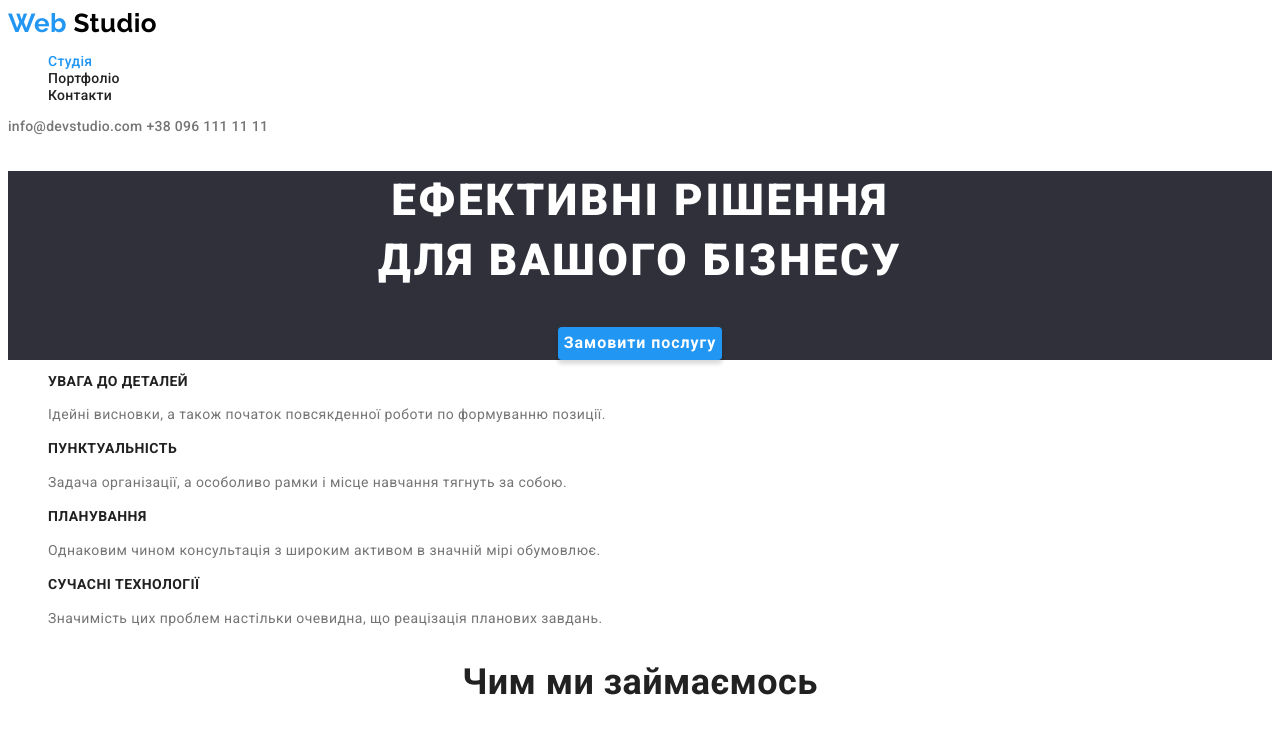
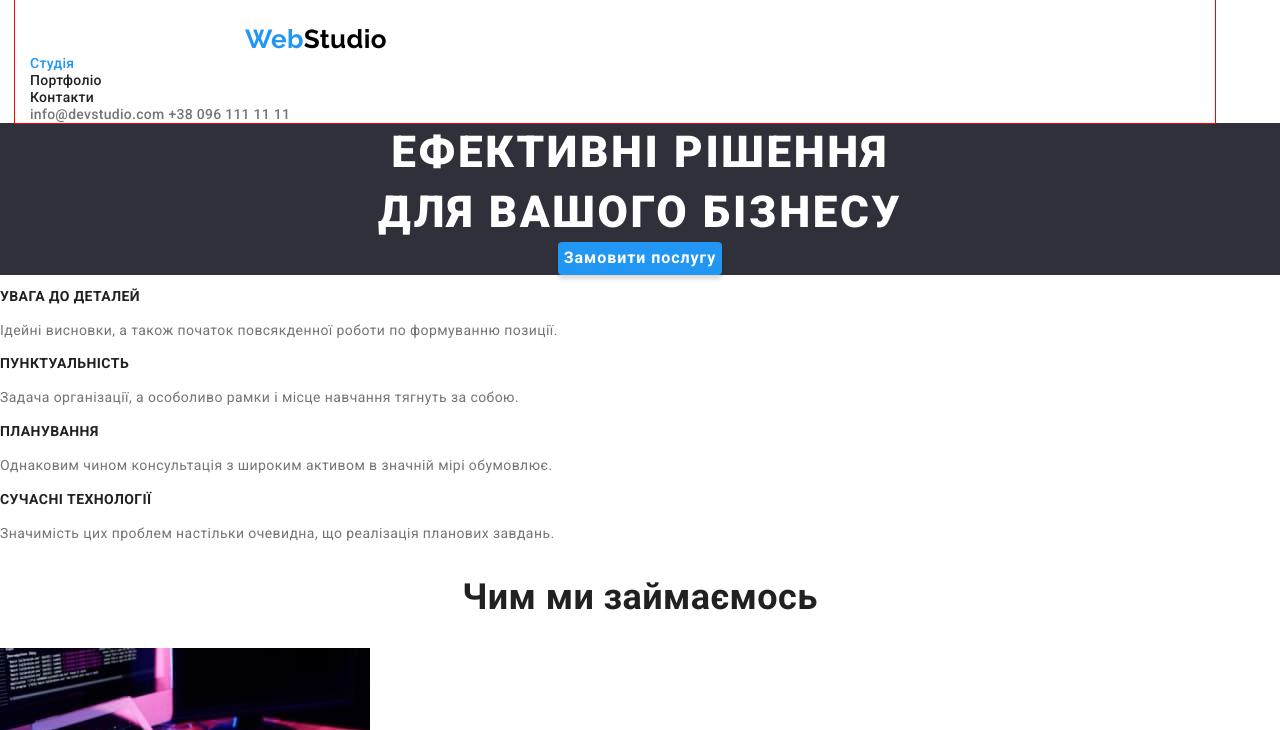
Before and after one commit to hizhy/goit-markup-hw-03, a plain HTML site: page index.html in a window 1280 px wide. Shown: the top 730 px of the page. Drawn offline with nearby package versions, Linux system fonts and the light colour scheme.

Commit message:
prettier change

```diff
--- a/css/styles.css
+++ b/css/styles.css
@@ -1,3 +1,19 @@
+/*  основний колір тексту #757575 */
+/* додатковий колір тексту #212121; */
+/* вторинний колір фону #F5F4FA; */
+/* колір фону підвалу #2F303A; */
+/* колір тексту підвалу rgba(255,255,255,0.6) */
+/* акцент #2196F3; */
+
+/* html {
+	box-sizing: border-box;
+}
+*,
+*::before,
+*::after {
+	box-sizing: inherit;
+} */
+
 :root {
 	--text-color: #757575;
 	--sec-text-color: #212121;
@@ -7,6 +23,7 @@
 	--accent-color: #2196f3;
 }
 body {
+	/* margin: 0; */
 	background-color: var(--bg-color);
 	color: var(--text-color);
 	font-family: "Roboto", sans-serif;
@@ -16,15 +33,30 @@ body {
 	letter-spacing: 0.03em;
 }
 
-/*  основний колір тексту #757575 */
-/* додатковий колір тексту #212121; */
-/* вторинний колір фону #F5F4FA; */
-/* колір фону підвалу #2F303A; */
-/* колір тексту підвалу rgba(255,255,255,0.6) */
-/* акцент #2196F3; */
+h1, p {
+	margin: 0;
+}
+
+img {
+	display: block;
+	max-width: 100%;
+	height: auto;
+}
 
 /* common styles */
+.container {
+	width: 1200px;
+	padding-left: 15px;
+	padding-right: 15px;
+	margin-left: 15px;
+	margin-right: 15px;
+
+
+outline: 1px solid red;
+}
 .list {
+	margin: 0;
+	padding: 0;
 	list-style: none;
 }
 .link {
@@ -44,12 +76,20 @@ body {
 .header {
 	font-weight: 500;
 }
+
 .header-logo {
+	display: inline-block;
+	min-width: 145px;
+	height: 31px;
+	margin-left: 215px;
+	margin-top: 24px;
 	color: var(--accent-color);
+	font-weight: 700;
 	font-family: "Raleway", sans-serif;
 	font-size: 26px;
 	line-height: 1.19;
 }
+
 .header-nav .link {
 	color: var(--sec-text-color);
 	line-height: 1.14;
@@ -73,6 +113,8 @@ body {
 	text-align: center;
 }
 .hero-title {
+	margin-top: 0;
+	margin-bottom: 0;
 	color: #ffffff;
 	font-size: 44px;
 	font-weight: 900;
--- a/index.html
+++ b/index.html
@@ -10,6 +10,7 @@
 			href="https://fonts.googleapis.com/css2?family=Raleway:wght@700&family=Roboto:wght@400;500;700;900&display=swap"
 			rel="stylesheet"
 		/>
+		<link rel="stylesheet" href="https://cdn.jsdelivr.net/npm/modern-normalize/modern-normalize.min.css" />
 		<link rel="stylesheet" href="./css/styles.css" />
 		<title>Студія</title>
 	</head>
@@ -17,20 +18,23 @@
 	<body>
 		<!-- Хедер -->
 		<header class="header">
-			<a class="header-logo link" href="#">
-				Web
-				<span style="color: #000">Studio</span>
-			</a>
+			<div class="container">
+				<a class="header-logo link" href="#">Web<span style="color: #000000">Studio</span> </a>
 				<nav class="header-nav">
 					<ul class="list">
-					<li class="header-item"><a class="link current" href="#">Студія</a></li>
-					<li class="header-item"><a class="link" href="./portfolio.html">Портфоліо</a></li>
+						<li class="header-item">
+							<a class="link current" href="#">Студія</a>
+						</li>
+						<li class="header-item">
+							<a class="link" href="./portfolio.html">Портфоліо</a>
+						</li>
 						<li class="header-item"><a class="link" href="#">Контакти</a></li>
 					</ul>
 				</nav>
 				<div class="header-group">
 					<a class="link" href="mailto:info@devstudio.com">info@devstudio.com</a>
 					<a class="link" href="tel:+380961111111">+38 096 111 11 11</a>
+				</div>
 			</div>
 		</header>
 		<main>
@@ -50,19 +54,19 @@
 				<ul class="list">
 					<li>
 						<h3 class="title">увага до деталей</h3>
-						<p class="f-text">Ідейні висновки, а також початок повсякденної роботи по формуванню позиції.</p>
+						<p class="f-text"> Ідейні висновки, а також початок повсякденної роботи по формуванню позиції. </p>
 					</li>
 					<li>
 						<h3 class="title">пунктуальність</h3>
-						<p class="f-text">Задача організації, а особоливо рамки і місце навчання тягнуть за собою.</p>
+						<p class="f-text"> Задача організації, а особоливо рамки і місце навчання тягнуть за собою. </p>
 					</li>
 					<li>
 						<h3 class="title">планування</h3>
-						<p class="f-text">Однаковим чином консультація з широким активом в значній мірі обумовлює.</p>
+						<p class="f-text"> Однаковим чином консультація з широким активом в значній мірі обумовлює. </p>
 					</li>
 					<li>
 						<h3 class="title">сучасні технології</h3>
-						<p class="f-text">Значимість цих проблем настільки очевидна, що реацізація планових завдань.</p>
+						<p class="f-text"> Значимість цих проблем настільки очевидна, що реалізація планових завдань. </p>
 					</li>
 				</ul>
 			</section>
@@ -135,10 +139,7 @@
 		</main>
 		<!-- Футер -->
 		<footer class="footer">
-			<a class="header-logo link" href="#">
-				Web
-				<span style="color: #ffffff">Studio</span>
-			</a>
+			<a class="header-logo link" href="#">Web<span style="color: #ffffff">Studio</span> </a>
 			<address class="address">
 				<ul class="list">
 					<li>
@@ -151,8 +152,12 @@
 							м.Київ,пр-т.Лесі Українки, 26
 						</a>
 					</li>
-					<li><a class="link cont-link" href="mailto:info@devstudio.com">info@devstudio.com</a></li>
-					<li><a class="link cont-link" href="tel:+380961111111">+38 096 111 11 11</a></li>
+					<li>
+						<a class="link cont-link" href="mailto:info@devstudio.com">info@devstudio.com</a>
+					</li>
+					<li>
+						<a class="link cont-link" href="tel:+380961111111">+38 096 111 11 11</a>
+					</li>
 				</ul>
 			</address>
 		</footer>
--- a/portfolio.html
+++ b/portfolio.html
@@ -8,6 +8,7 @@
 			href="https://fonts.googleapis.com/css2?family=Raleway:wght@700&family=Roboto:wght@400;500;700;900&display=swap"
 			rel="stylesheet"
 		/>
+		<link rel="stylesheet" href="https://cdn.jsdelivr.net/npm/modern-normalize/modern-normalize.min.css" />
 		<link rel="stylesheet" href="./css/styles.css" />
 		<title>Портфоліо</title>
 	</head>
@@ -15,10 +16,7 @@
 	<body>
 		<!-- Хедер -->
 		<header class="header">
-			<a class="header-logo link" href="#">
-				Web
-				<span style="color: #000">Studio</span>
-			</a>
+			<a class="header-logo link" href="#">Web<span style="color: #000000">Studio</span> </a>
 			<nav class="header-nav">
 				<ul class="list">
 					<li class="header-item"><a class="link" href="./index.html">Студія</a></li>
@@ -95,10 +93,7 @@
 		</main>
 		<!-- Футер -->
 		<footer class="footer">
-			<a class="header-logo link" href="#">
-				Web
-				<span style="color: #ffffff">Studio</span>
-			</a>
+			<a class="header-logo link" href="#">Web<span style="color: #ffffff">Studio</span> </a>
 			<address class="address">
 				<ul class="list">
 					<li>
```
Also changed, not shown: .prettierrc.json. Lines whose indentation alone changed are shown as unchanged.
